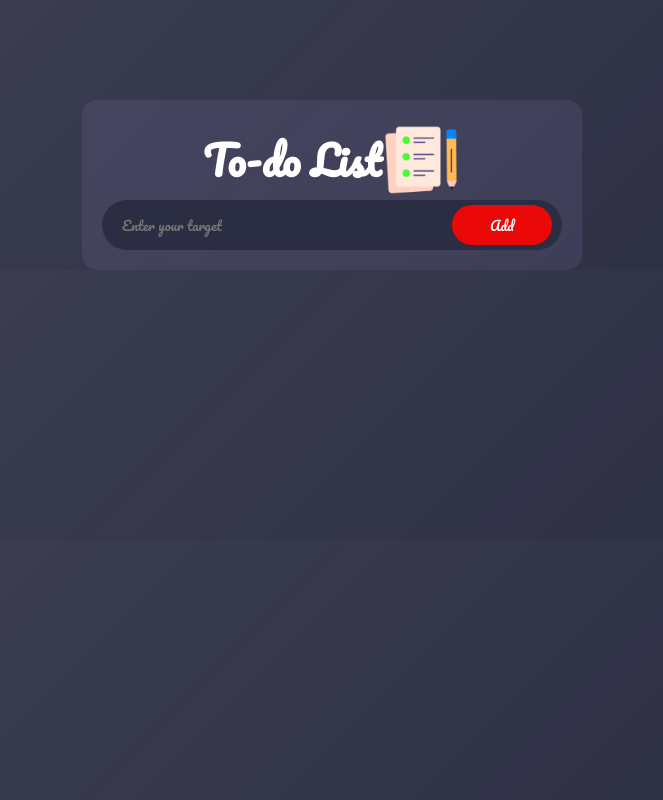
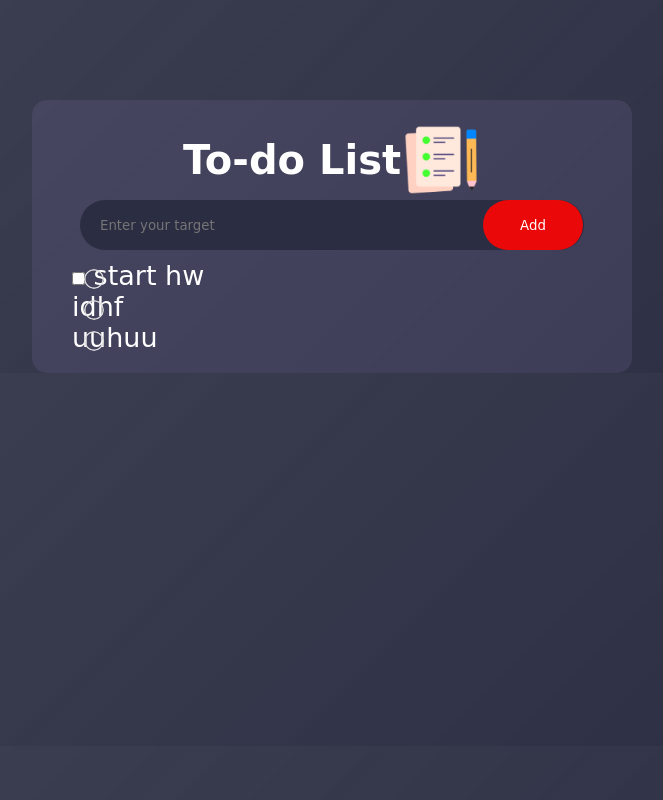
Before and after one commit to bhatiasatwik/To-do_List, a plain HTML site: page index.html in a window 1280 px wide. Shown: the whole page, without its empty margins (308-971 px from the left). Drawn offline with Linux system fonts and the light colour scheme.

Commit message:
fixed size issue

```diff
--- a/index.html
+++ b/index.html
@@ -21,8 +21,11 @@
             <button>Add</button>
         </div>
         <div class="bottom">
-            <ul>
-            </ul>
+           <ol class="list">
+            <li><input type="checkbox"> start hw</li>
+            <li>idhf</li>
+            <li>uuhuu</li>
+           </ol>
         </div>
     </div>
 </body>
--- a/script.js
+++ b/script.js
@@ -0,0 +1 @@
+li
--- a/style.css
+++ b/style.css
@@ -1,7 +1,7 @@
 *{
     margin: 0px;
     padding: 0px;
-    font-family: 'Pacifico', cursive;
+    font-family: 'Indie Flower', cursive;
     box-sizing: border-box;
     color: white;
     background-repeat: no-repeat;
@@ -15,7 +15,7 @@ body{
 .container
 {
     width: 100%;
-    max-width: 500px;
+    max-width: 600px;
     margin-top: 100px;
     background-color:#9484c824;
     padding: 20px;
@@ -44,10 +44,11 @@ body{
     display: flex;
     align-items: center;
     justify-content:space-between;
-    padding:5px 10px;
+    padding:0px 10px;
+    padding-right: 1px;
     background-color: #2b2d42;
     border-radius: 25PX;
-    width: 100%;
+    width: 90%;
 
 }
 .Middle input
@@ -62,7 +63,31 @@ body{
     background-color: #000000;
     border: none;
     width: 100px;
-    height: 40px;
+    height: 50px;
     background-color: #ea0808;
     border-radius: 25px;
 }
+.bottom
+{   margin: 10px 20px 0px;
+    align-self: flex-start;
+    font-size: 1.5em;
+}
+li
+{
+    font-size: 27px;
+    list-style: none;
+    padding: 12px 8px 12 px 50px;
+    position: relative;
+}
+li::before {
+    content:  '';
+    position: absolute;
+    height: 20px;
+    width: 20px;
+    border-radius: 60%;
+    background-image: url(images/unchecked.png); /* Corrected URL */
+    background-position: center;
+    background-size:contain;
+    right:100px;
+    top:9px
+}
```
